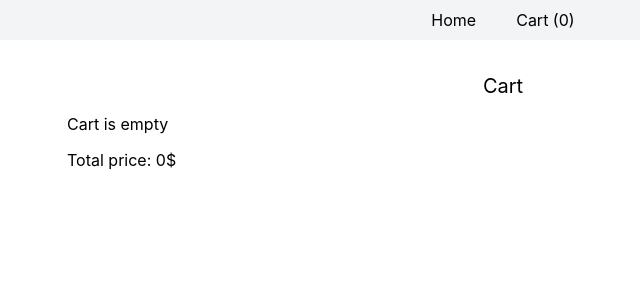
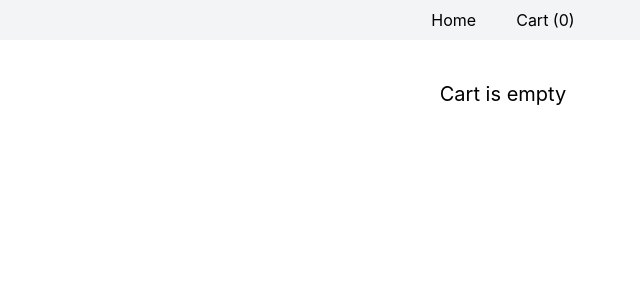
Before and after one commit to Vladimir-Bukhanov/products-app, a React (Vite) app: page /cart in a window 1280 px wide. Shown: the top 300 px of the page, without its empty margins (137-777 px from the left). Built offline with nearby package versions, Linux system fonts and the light colour scheme.

Commit message:
feat: add delete button in cart component and implement function to delete items from cart in cart context

```diff
--- a/src/components/Cart.tsx
+++ b/src/components/Cart.tsx
@@ -1,4 +1,6 @@
 
+import { useContext } from 'react'
+import { CartContext } from '../context/CartContext'
 import type { CartItem } from '../types/cartType'
 
 interface ICart {
@@ -6,6 +8,9 @@ interface ICart {
 }
 
 export default function Cart({ cart }: ICart) {
+
+	const { removeFromCart } = useContext(CartContext)
+
 	return (
 		<div className='mb-3'>
 			{cart.map(item => (
@@ -15,7 +20,12 @@ export default function Cart({ cart }: ICart) {
 				>
 					<p className='mb-3'>{item.title}</p>
 					<p className='mb-3'>Quantity: {item.quantity}</p>
-					<p>Price: {item.price}$</p>
+					<p className='mb-3'>Price: {item.price}$</p>
+					<button className='border cursor-pointer px-2 hover:bg-blue-100 duration-200'
+						onClick={() => removeFromCart(item.id)}
+					>
+						Delete
+					</button>
 				</div>
 			))}
 		</div>
--- a/src/context/CartContext.tsx
+++ b/src/context/CartContext.tsx
@@ -5,6 +5,7 @@ import type { IProduct } from '../types/product'
 type CartContextType = {
 	cart: CartItem[]
 	addToCart: (product: IProduct) => void
+	removeFromCart: (id: number) => void
 }
 
 interface ICartProvider {
@@ -13,7 +14,8 @@ interface ICartProvider {
 
 export const CartContext = createContext<CartContextType >({
 	cart: [],
-	addToCart: () => {}
+	addToCart: () => {},
+	removeFromCart: () => {}
 })
 
 
@@ -46,8 +48,15 @@ export const CartProvider = ({children}: ICartProvider) => {
 		})
 	}
 
+	const removeFromCart = (id: number) => {
+		setCart(prev => prev.filter(item =>
+			item.id !== id
+		)
+		)
+	}
+
 	return (
-		<CartContext.Provider value={{ cart, addToCart }}>
+		<CartContext.Provider value={{ cart, addToCart, removeFromCart }}>
 			{children}
 		</CartContext.Provider>
 	)
--- a/src/pages/CartsPage.tsx
+++ b/src/pages/CartsPage.tsx
@@ -15,12 +15,16 @@ export default function CartsPage() {
 	return (
 		<>
 			<Header />
-			<div className='mt-15 w-[90%] sm:w-[80%] md:w-[70%] mx-auto p-3'>
-				<h2 className='text-xl text-center mb-3'>Cart</h2>
-				{cart.length === 0 && <p>Cart is empty</p>}
-				<Cart cart={cart} />
-				<p>Total price: {totalPrice}$</p>
-			</div>
+			{cart.length === 0 && <p className='text-xl mt-20 text-center'>Cart is empty</p>}
+			{
+				cart.length > 0 &&
+				<div className='mt-15 w-[90%] sm:w-[80%] md:w-[70%] mx-auto p-3'>
+					<h2 className='text-xl text-center mb-3'>Cart</h2>
+					<p className='mb-3'>Total price: {totalPrice.toFixed(1)}$</p>
+					<Cart cart={cart} />
+				</div>
+			}
+
 		</>
 	)
 }
```
